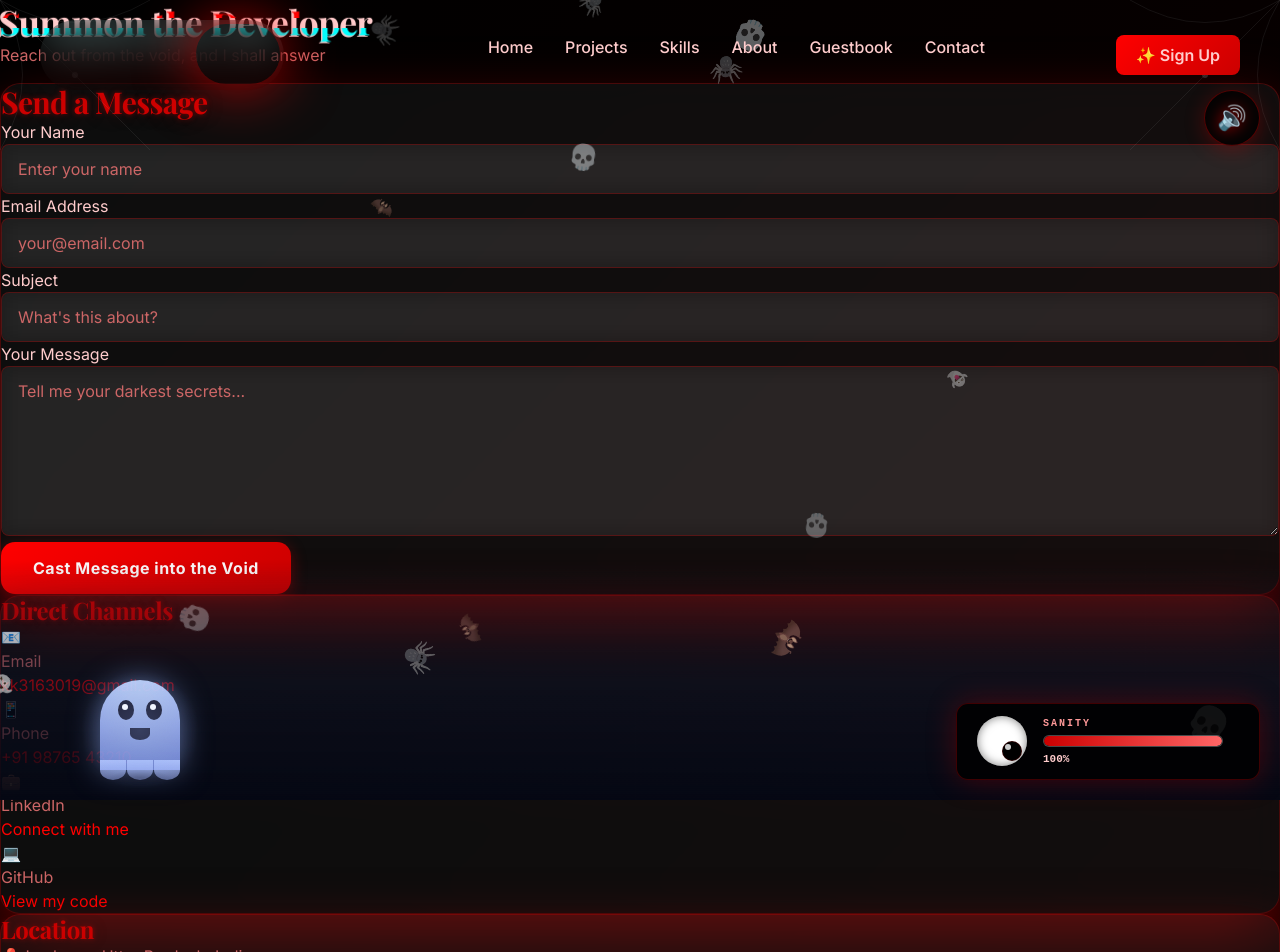
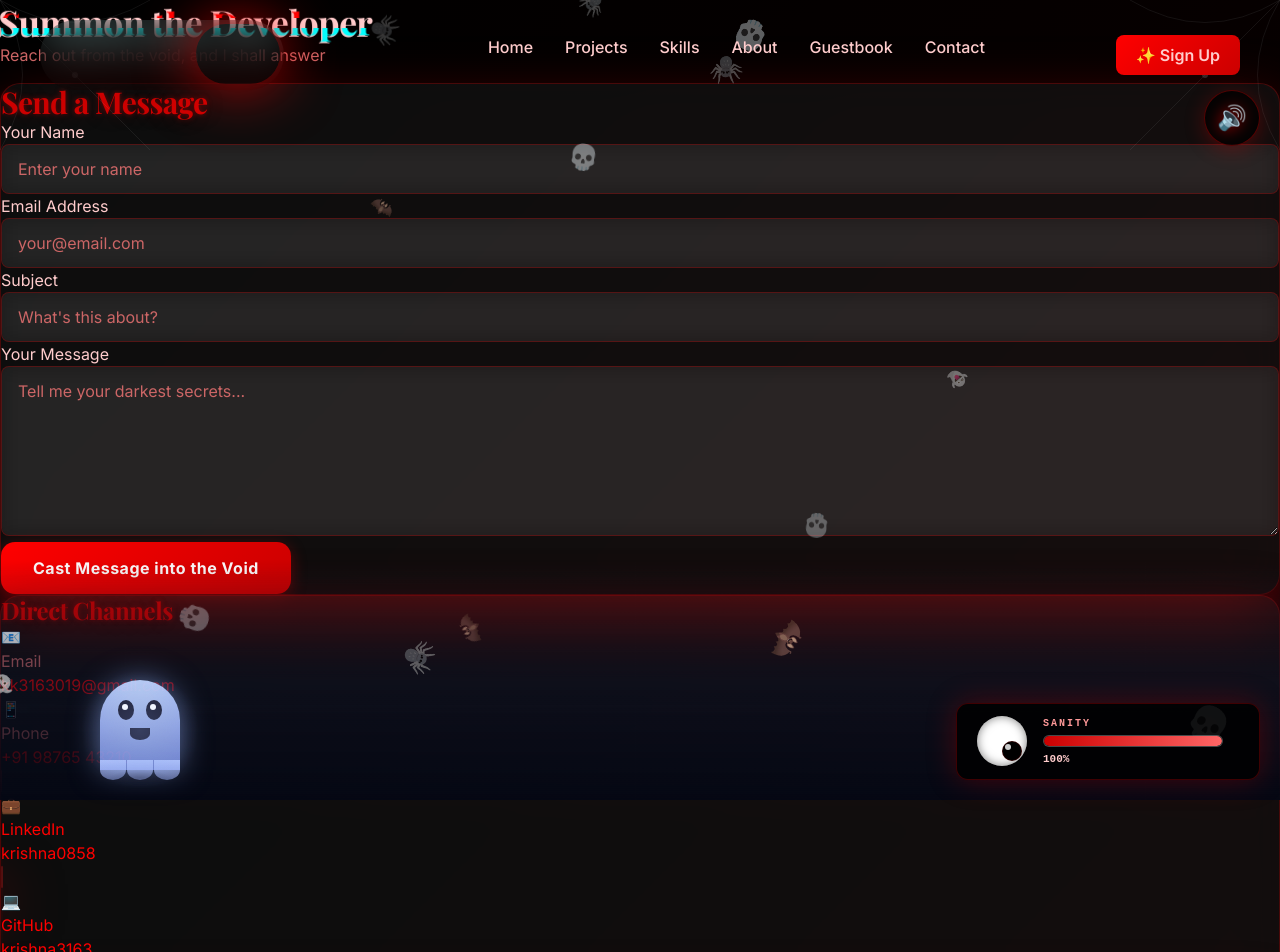
Before and after one commit to krishna3163/portfolio_website, a Next.js app: page /contact in a window 1280 px wide. Shown: the top 952 px of the page. Built offline with nearby package versions, Linux system fonts and the light colour scheme; no server answers.

Commit message:
Show LinkedIn and GitHub usernames instead of generic text
- LinkedIn: Changed 'Connect with me' to 'krishna0858'
- GitHub: Changed 'View my code' to 'krishna3163'
- Makes it clearer and more professional

```diff
--- a/app/contact/page.tsx
+++ b/app/contact/page.tsx
@@ -181,19 +181,29 @@ export default function Contact() {
                                     </div>
                                 </a>
 
-                                <a href="https://www.linkedin.com/in/krishna0858" target="_blank" rel="noopener noreferrer" className="contact-method">
-                                    <span className="method-icon">💼</span>
-                                    <div className="method-details">
-                                        <div className="method-label text-muted">LinkedIn</div>
-                                        <div className="method-value">Connect with me</div>
+                                <a
+                                    href="https://www.linkedin.com/in/krishna0858"
+                                    target="_blank"
+                                    rel="noopener noreferrer"
+                                    className="contact-method liquid-glass"
+                                >
+                                    <div className="method-icon">💼</div>
+                                    <div className="method-content">
+                                        <div className="method-label">LinkedIn</div>
+                                        <div className="method-value">krishna0858</div>
                                     </div>
                                 </a>
 
-                                <a href="https://github.com/krishna3163" target="_blank" rel="noopener noreferrer" className="contact-method">
-                                    <span className="method-icon">💻</span>
-                                    <div className="method-details">
-                                        <div className="method-label text-muted">GitHub</div>
-                                        <div className="method-value">View my code</div>
+                                <a
+                                    href="https://github.com/krishna3163"
+                                    target="_blank"
+                                    rel="noopener noreferrer"
+                                    className="contact-method liquid-glass"
+                                >
+                                    <div className="method-icon">💻</div>
+                                    <div className="method-content">
+                                        <div className="method-label">GitHub</div>
+                                        <div className="method-value">krishna3163</div>
                                     </div>
                                 </a>
                             </div>
```
